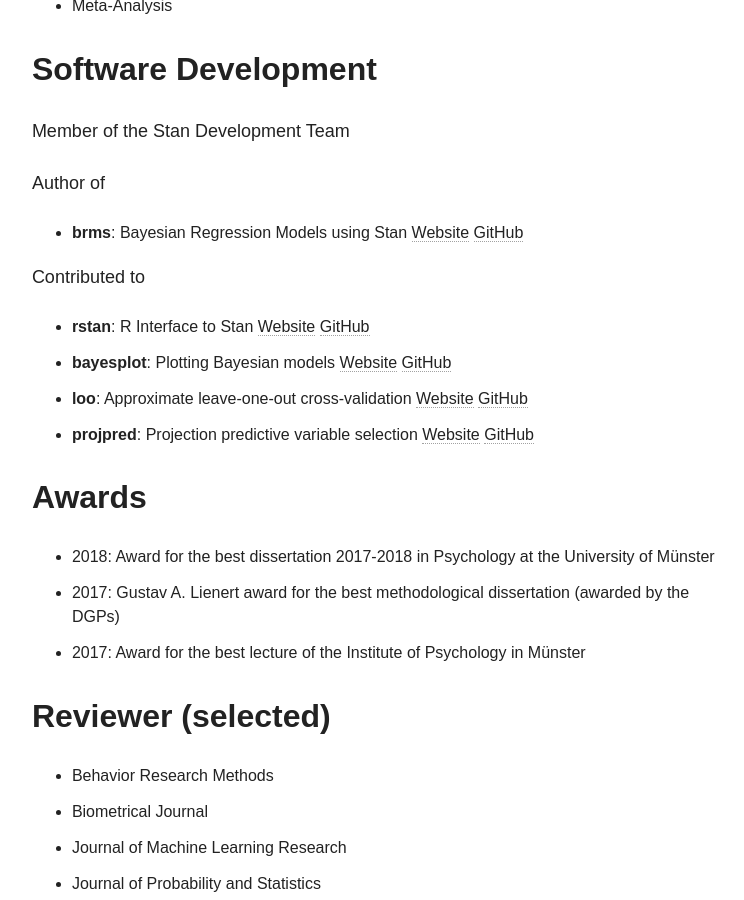
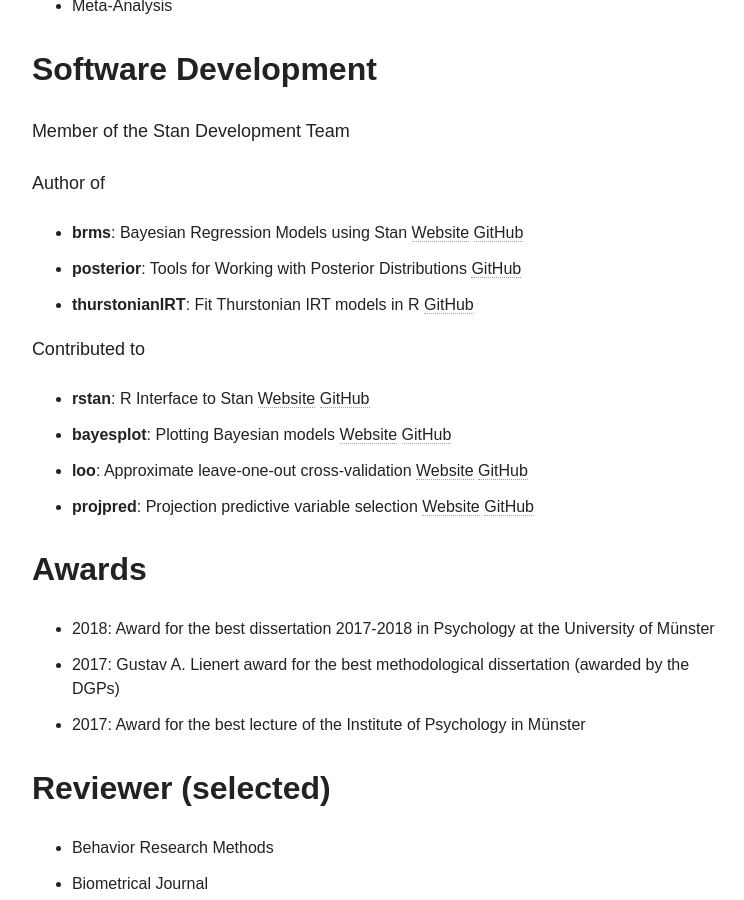
Before and after one commit to paul-buerkner/paul-buerkner.github.io, a Jekyll site: the page built from about/index.md, in a window 1280 px wide and 900 px high, scrolled down 960 px. Shown: the whole window, without its empty margins (254-998 px from the left). Built offline with Jekyll 4.4.1, drawn with Linux system fonts in a browser that asks for light colours; nearby versions of some CDN libraries.

Commit message:
add software packages

```diff
--- a/about/index.md
+++ b/about/index.md
@@ -33,6 +33,10 @@
 * **brms**: Bayesian Regression Models using Stan
 [Website](https://paul-buerkner.github.io/brms)
 [GitHub](https://github.com/paul-buerkner/brms)
+* **posterior**: Tools for Working with Posterior Distributions
+[GitHub](https://github.com/jgabry/posterior)
+* **thurstonianIRT**: Fit Thurstonian IRT models in R
+[GitHub](https://github.com/paul-buerkner/thurstonianIRT)
 
 Contributed to
 
```
